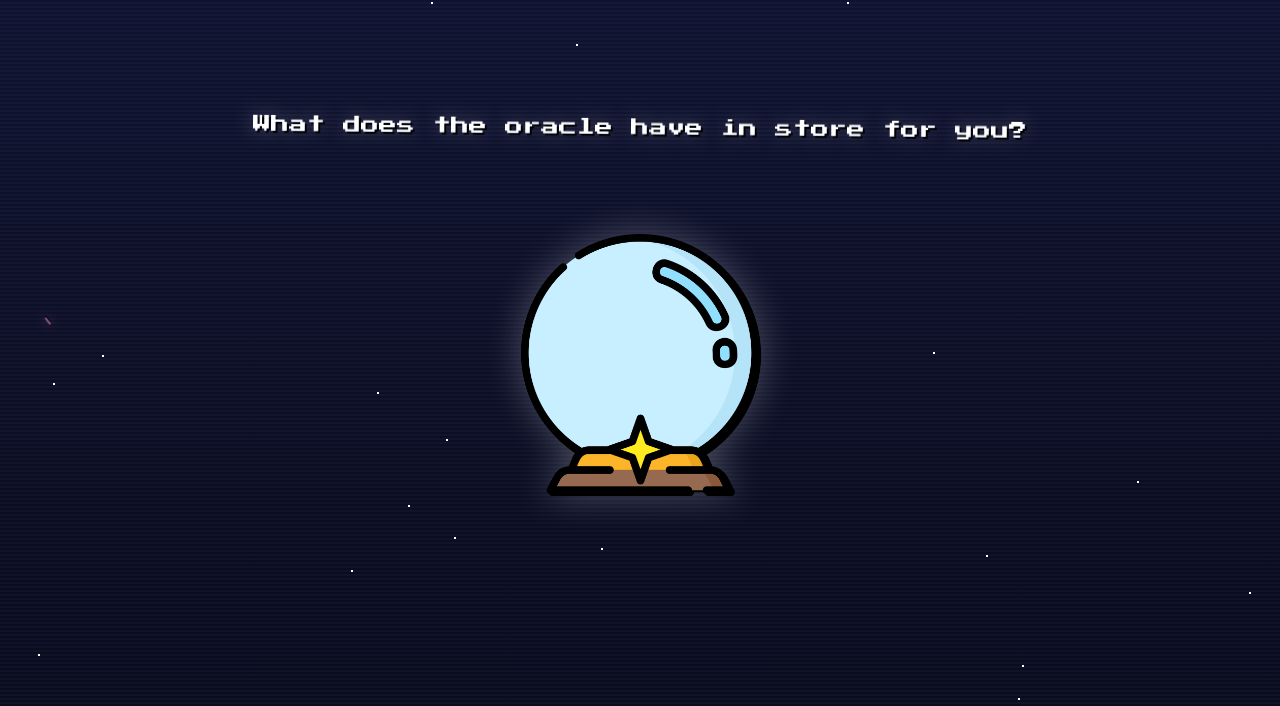
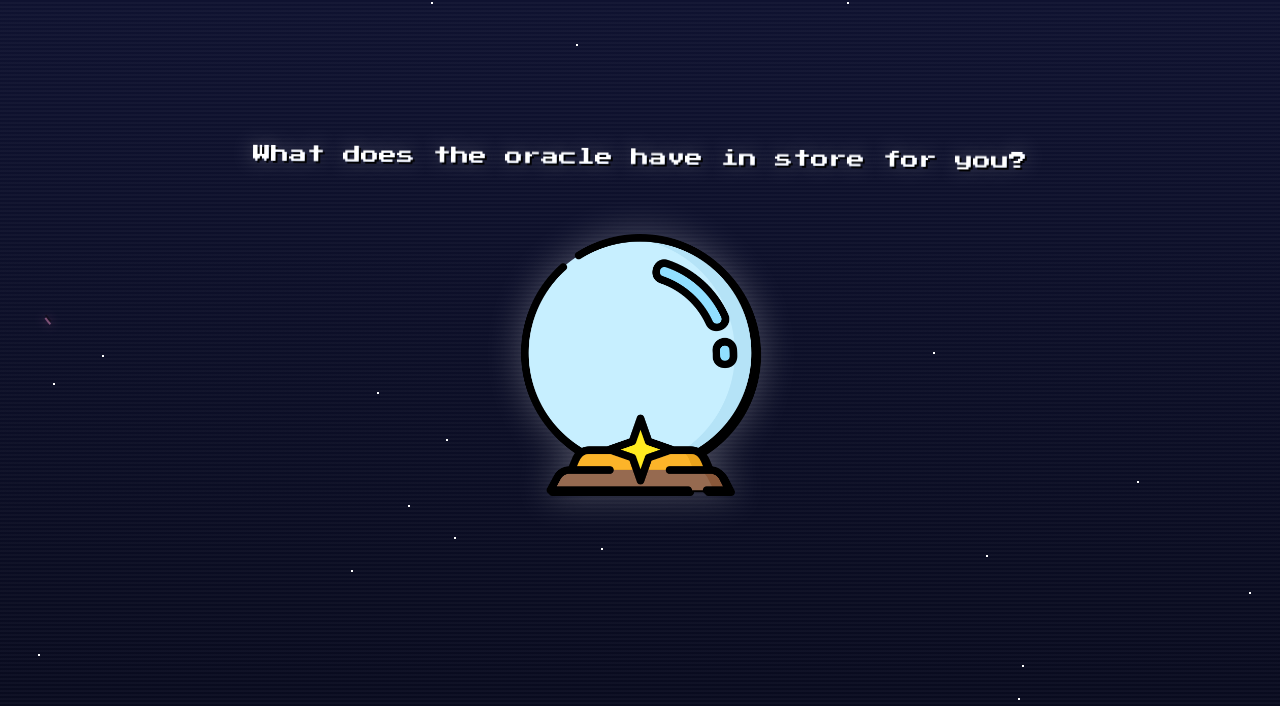
Before and after one commit to butlerdillon3/Oracle-Of-Nonsense, a React (Create React App) app: page / in a window 1280 px wide. Shown: the top 706 px of the page. Built offline with nearby package versions, Linux system fonts and the light colour scheme.

Commit message:
Fun Stuff

```diff
--- a/src/pages/CrystalBallLanding.css
+++ b/src/pages/CrystalBallLanding.css
@@ -104,7 +104,7 @@
 
 .cb-mystical-title {
   position: fixed;
-  top: 120px;
+  top: 150px;
   left: 50%;
   transform: translateX(-50%);
   font-size: 18px;
```
